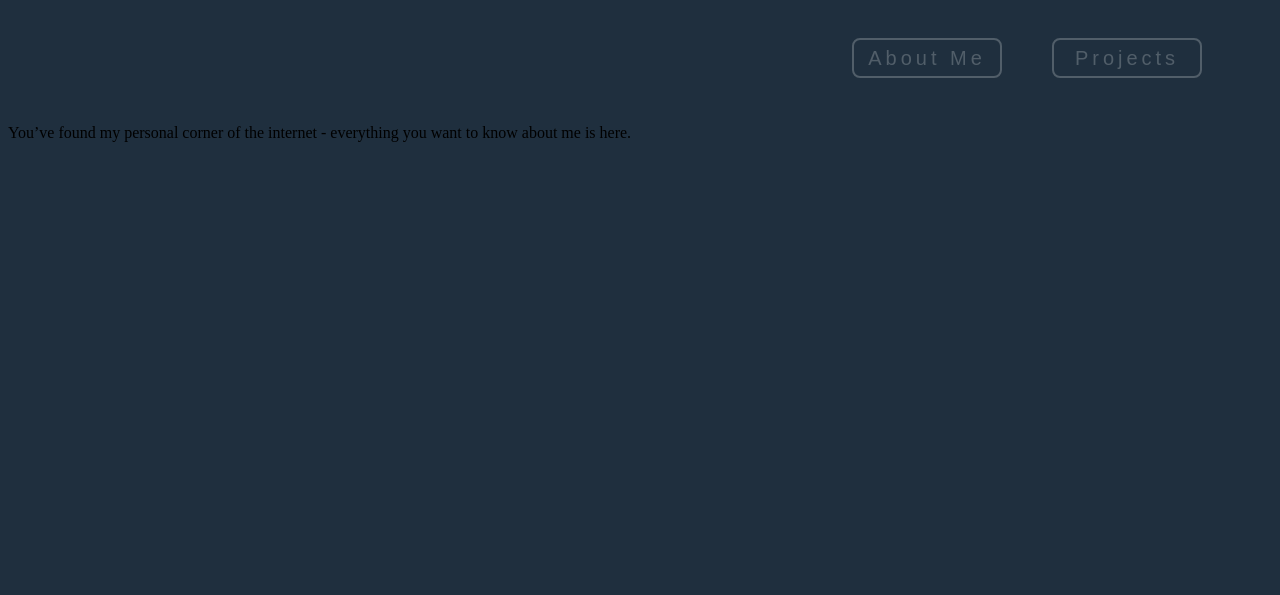
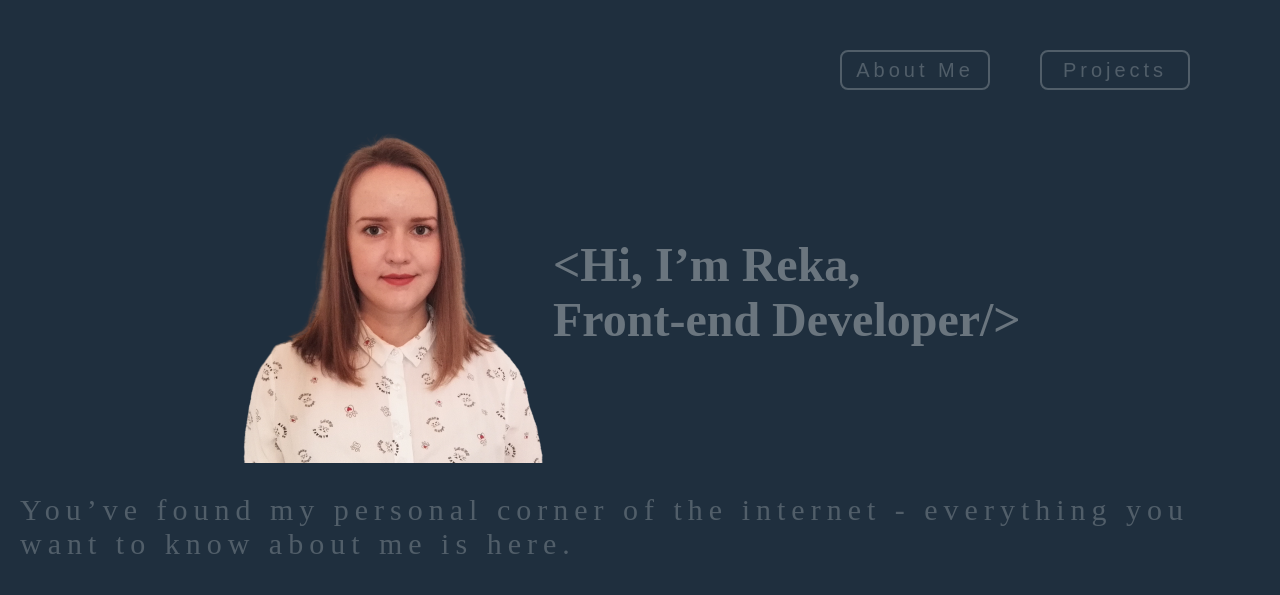
Before and after one commit to rekasz1/rekasz1.github.io, a website built with Vite: page my-portfolio/index.html in a window 1280 px wide. Built offline with nearby package versions, Linux system fonts and the light colour scheme.

Commit message:
homepage update (#12)

```diff
--- a/my-portfolio/button.js
+++ b/my-portfolio/button.js
@@ -1,6 +1,6 @@
 function createButton(label) {
 
-    var button = document.createElement("button");
+    let button = document.createElement("button");
     button.innerHTML = label;
 
     button.style.width = "150px";
--- a/my-portfolio/description.js
+++ b/my-portfolio/description.js
@@ -1,16 +1,58 @@
+import './style.css'
+
 function createsiteDescription() {
+    let contentContainer = document.createElement('div')
+    contentContainer.setAttribute('id', 'content-container')
+
+    let portrait = document.createElement('img')
+    portrait.src = "../assets/cvphoto-cropped.png";
+
+    let title = document.createElement('h1');
+    title.style.color = "rgb(106, 117, 126)";
+    title.innerText = '<Hi, I’m  Reka, \n Front-end Developer/>';
+
+
+    title.setAttribute('id', 'glitch')
+
+
     let description = document.createElement('p');
     description.innerText = "You’ve found my personal corner of the internet - everything you want to know about me is here."
+    description.style.fontSize = "30px"
+    description.style.color = "#515E69"
 
-    let body = document.getElementsByTagName("div")[0];
-    body.appendChild(description);
 
-    // return
+    let mainDiv = document.getElementsByTagName('div')[0];
+    mainDiv.appendChild(contentContainer)
 
-    // var x = document.createElement("P");
-    // var t = document.createTextNode("This is a paragraph.");
-    // x.appendChild(t);
-    // document.body.appendChild(x);
+    let contentDiv = document.getElementById('content-container');
+
+    contentDiv.appendChild(portrait);
+    contentDiv.appendChild(title);
+    contentDiv.appendChild(description);
+
+
+    //span for glitch effect
+    // let firstSpan = document.createElement('span')
+    // firstSpan.innerText = '<Hi, I’m  Reka,  Front-end Developer/>'
+    // firstSpan.style.color = "#6a757e"
+
+    // let secondSpan = document.createElement('span')
+    // secondSpan.innerText = '<Hi, I’m  Reka,  Front-end Developer/>'
+    // secondSpan.style.color = "#6a757e"
+    // span.setAttribute('aria-hidden' "true")
+    // span.ariaHidden = true;
+    // console.log(span.ariaHidden)
+
+    // let text = document.createElement('a')
+    // text.innerText = '<Hi, I’m  Reka,  Front-end Developer/>';
+
+
+    // let spanOfPElement = document.getElementById('glitch')
+    //  spanOfPElement.appendChild(firstSpan)
+    // spanOfPElement.appendChild(text)
+    // // spanOfPElement.innerText = '<Hi, I’m  Reka, \n Front-end Developer/>';
+    // spanOfPElement.appendChild(secondSpan)
+
 
 }
 
--- a/my-portfolio/footer.js
+++ b/my-portfolio/footer.js
@@ -2,7 +2,7 @@ function createFooter() {
     let footer = document.createElement('footer')
     footer.style.height = "100px";
 
-    var body = document.getElementsByTagName("div")[0];
+    let body = document.getElementsByTagName("div")[0];
     body.appendChild(footer);
 }
 
--- a/my-portfolio/style.css
+++ b/my-portfolio/style.css
@@ -1,13 +1,20 @@
+*{
+  box-sizing:border-box;
+}
+
 body {
+  margin: 0;
+  padding: 20px;
   background-color: #1f2f3e;
 }
+
+/* Header-Style  */
 
 header {
   display: flex;
   flex-direction: row;
   justify-content: flex-end;
   align-items: center;
-  /* align-content: flex-end; */
 }
 
 header :nth-child(2){
@@ -18,14 +25,12 @@ button {
   margin-right: 50px;
   font-size: 20px;
   color: #515E69;
-  /* border-radius: 20%; */
   border-style: solid;
   border-radius: 8px;
   border-color: #515e69;
   background-color: transparent;
   letter-spacing: 0.2em;
   cursor: pointer;
-
   transition: 1s ease-in-out;
 }
 
@@ -34,5 +39,26 @@ button:hover {
   background: #384653;
   color: #071929;
   border:none;
+}
 
-}
+/* ContentDiv Style */
+
+ #content-container {
+    display: flex;
+    flex-direction: row;
+    flex-wrap: wrap;
+    justify-content: center;
+    align-items: center;
+  }
+
+  p {
+    letter-spacing: 0.2em;
+
+  }
+
+  h1 {
+    font-size: 3rem;
+    /* font-weight: 600; */
+    width: 40%;
+
+  }
```
Also changed, not shown: my-portfolio/description.css (added, +86 -0 lines), my-portfolio/assets/cvphoto-cropped.png (added), my-portfolio/assets/cvphoto.png (added).
